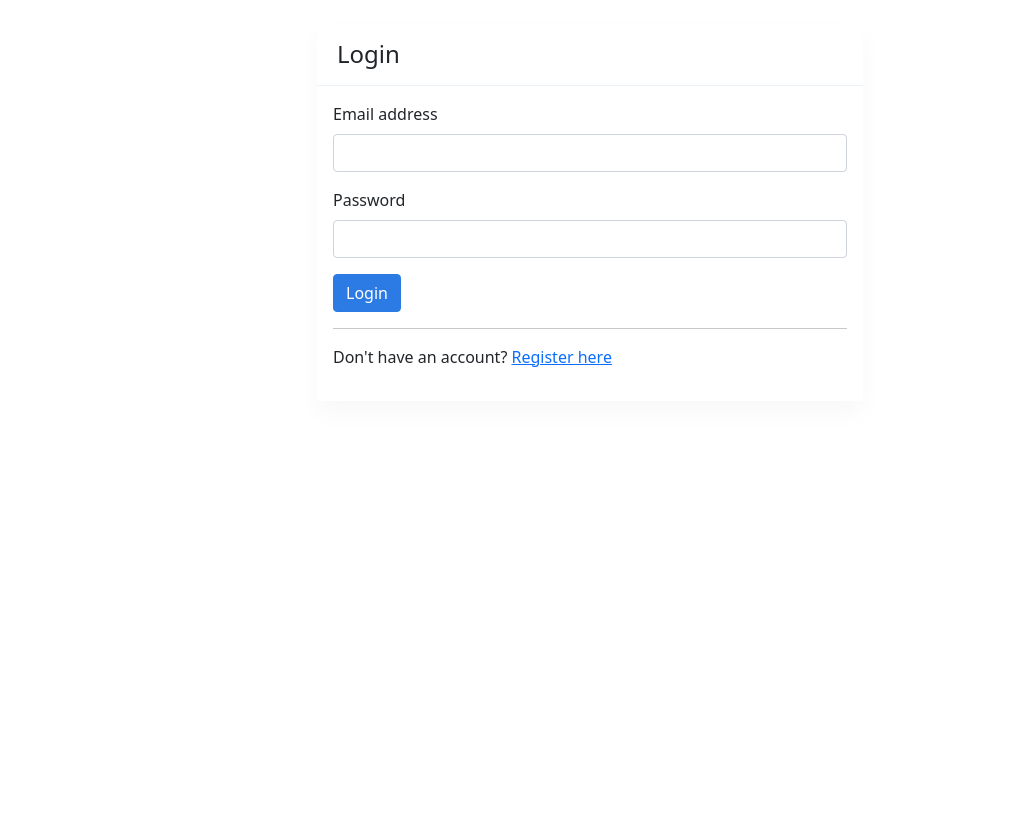
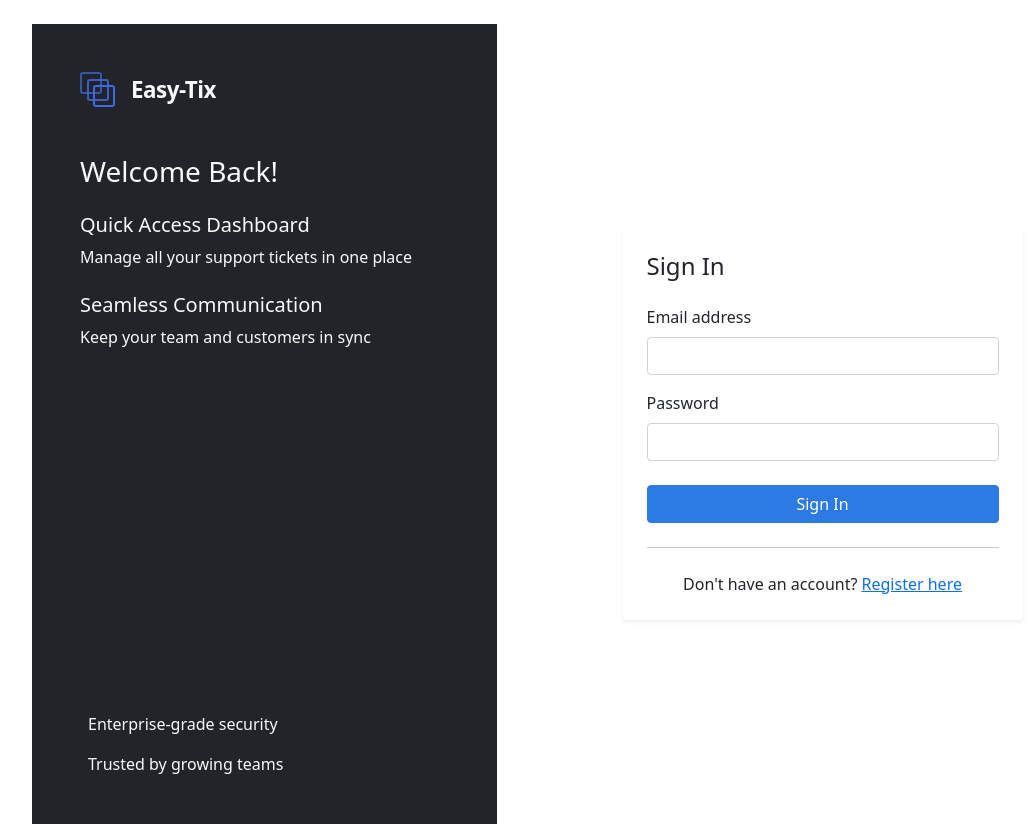
Before and after one commit to riteshk28/Easy-Tix, a Flask app: page /auth/login in a window 1280 px wide. Shown: the whole page, without its empty margins (50-1080 px from the left). Before the commit the page ends 367 px from the top, so only its background shows below. Run offline with Flask 3, Linux system fonts and the light colour scheme.

Commit message:
login and reg page UI changes, support button added

```diff
--- a/config.py
+++ b/config.py
@@ -169,3 +169,6 @@ class Config:
     # Skip webhook verification in development
     if os.environ.get('FLASK_ENV') == 'development':
         STRIPE_WEBHOOK_SECRET = None
+
+    # SuperAdmin Support Portal URL
+    SUPERADMIN_PORTAL_URL = 'https://easy-tix-gold.vercel.app/public/e9d78280-f5cb-47f3-8b3d-6a99ce658767/submit'
--- a/templates/auth/auth_base.html
+++ b/templates/auth/auth_base.html
@@ -1,19 +1,44 @@
 {% extends "base.html" %}
 
-{% block navbar %}
-<nav class="navbar navbar-expand-lg navbar-dark bg-dark mb-4">
-    <div class="container">
-        <a class="navbar-brand brand-logo" href="{{ url_for('landing.index') }}">
-            <div class="logo-squares">
-                <div class="logo-square"></div>
-                <div class="logo-square"></div>
-                <div class="logo-square"></div>
+{% block content %}
+<div class="container-fluid vh-100">
+    <div class="row h-100">
+        <!-- Left Panel -->
+        <div class="col-md-5 bg-dark text-light d-flex flex-column justify-content-between p-5">
+            <!-- Brand Section -->
+            <div class="brand-section">
+                <a href="{{ url_for('landing.index') }}" class="text-decoration-none">
+                    <div class="d-flex align-items-center mb-4">
+                        <div class="logo-squares me-3">
+                            <div class="logo-square"></div>
+                            <div class="logo-square"></div>
+                            <div class="logo-square"></div>
+                        </div>
+                        <div class="brand-text text-light">Easy-Tix</div>
+                    </div>
+                </a>
+                {% block left_panel_content %}{% endblock %}
             </div>
-            <div class="d-flex flex-column">
-                <span class="brand-text">Easy-Tix</span>
-                <small class="brand-tagline">HelpDesk Made Easy</small>
+
+            <!-- Trust Indicators -->
+            <div class="trust-indicators mt-auto">
+                <div class="d-flex align-items-center mb-3">
+                    <i class="bi bi-shield-check fs-4 me-2"></i>
+                    <span>Enterprise-grade security</span>
+                </div>
+                <div class="d-flex align-items-center">
+                    <i class="bi bi-people fs-4 me-2"></i>
+                    <span>Trusted by growing teams</span>
+                </div>
             </div>
-        </a>
+        </div>
+
+        <!-- Right Panel (Form) -->
+        <div class="col-md-7 d-flex align-items-center justify-content-center">
+            <div class="form-container" style="width: 400px;">
+                {% block auth_content %}{% endblock %}
+            </div>
+        </div>
     </div>
-</nav>
+</div>
 {% endblock %}
--- a/templates/auth/login.html
+++ b/templates/auth/login.html
@@ -1,30 +1,40 @@
 {% extends "auth/auth_base.html" %}
 
-{% block title %}Login{% endblock %}
-
-{% block content %}
-<div class="row justify-content-center">
-    <div class="col-md-6">
-        <div class="card">
-            <div class="card-header">
-                <h4 class="mb-0">Login</h4>
-            </div>
-            <div class="card-body">
-                <form method="POST">
-                    <div class="mb-3">
-                        <label for="email" class="form-label">Email address</label>
-                        <input type="email" class="form-control" id="email" name="email" required>
-                    </div>
-                    <div class="mb-3">
-                        <label for="password" class="form-label">Password</label>
-                        <input type="password" class="form-control" id="password" name="password" required>
-                    </div>
-                    <button type="submit" class="btn btn-primary">Login</button>
-                </form>
-                <hr>
-                <p>Don't have an account? <a href="{{ url_for('auth.register') }}">Register here</a></p>
-            </div>
-        </div>
+{% block left_panel_content %}
+<div class="feature-highlights mt-5">
+    <h2 class="h3 mb-4">Welcome Back!</h2>
+    <div class="mb-4">
+        <i class="bi bi-speedometer2 fs-1 mb-3 d-block"></i>
+        <h3 class="h5">Quick Access Dashboard</h3>
+        <p class="text-light-50">Manage all your support tickets in one place</p>
+    </div>
+    <div class="mb-4">
+        <i class="bi bi-chat-dots fs-1 mb-3 d-block"></i>
+        <h3 class="h5">Seamless Communication</h3>
+        <p class="text-light-50">Keep your team and customers in sync</p>
     </div>
 </div>
 {% endblock %}
+
+{% block auth_content %}
+<div class="card border-0 shadow-sm">
+    <div class="card-body p-4">
+        <h4 class="card-title mb-4">Sign In</h4>
+        <form method="POST">
+            <div class="mb-3">
+                <label class="form-label">Email address</label>
+                <input type="email" class="form-control" name="email" required>
+            </div>
+            <div class="mb-4">
+                <label class="form-label">Password</label>
+                <input type="password" class="form-control" name="password" required>
+            </div>
+            <button type="submit" class="btn btn-primary w-100">Sign In</button>
+        </form>
+        <hr class="my-4">
+        <p class="text-center mb-0">
+            Don't have an account? <a href="{{ url_for('auth.register') }}">Register here</a>
+        </p>
+    </div>
+</div>
+{% endblock %}
```
Also changed, not shown: templates/admin/index.html (+7 -0 lines), templates/auth/register.html (+40 -15 lines), templates/landing/index.html (+34 -3 lines).
